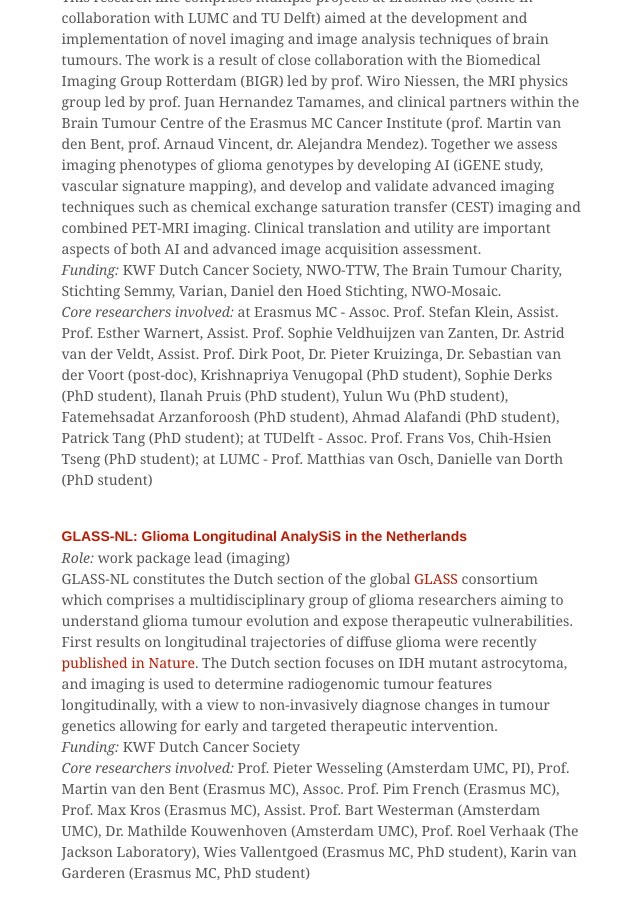
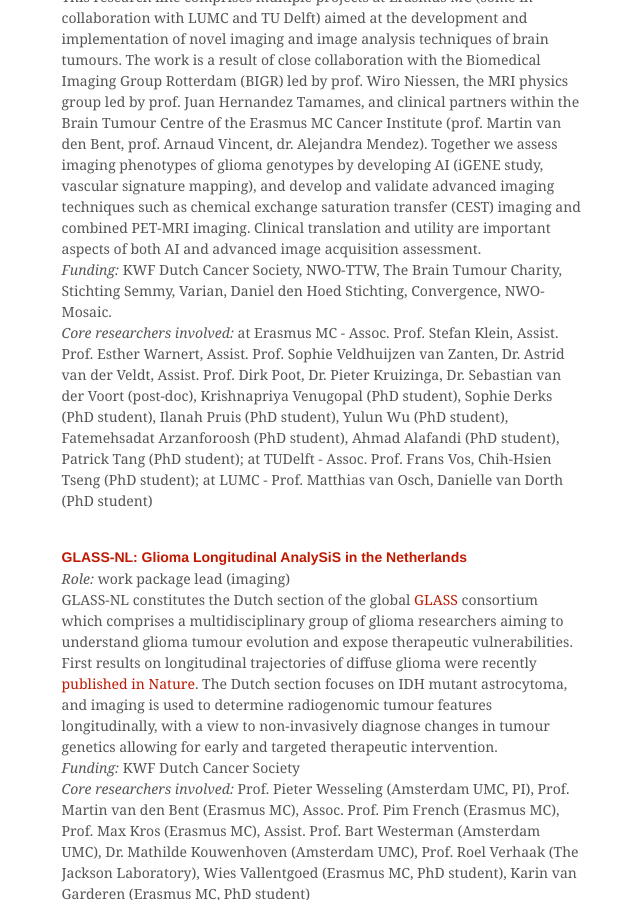
Before and after one commit to marionsmits/marionsmits.github.io, a Jekyll site: the page built from projects.md, in a window 1280 px wide and 900 px high, scrolled down 586 px. Shown: the whole window, without its empty margins (91-731 px from the left). Built offline with Jekyll 4.4.1, drawn with Linux system fonts in a browser that asks for light colours; comment, search, counter and statistics services are not loaded.

Commit message:
Update projects.md

```diff
--- a/projects.md
+++ b/projects.md
@@ -14,7 +14,7 @@
 <br><b>[Advanced imaging and artificial intelligence (AI) in neuro-oncology](https://hersentumorcentrum.nl/wetenschap-en-onderzoek/beeldvormende-diagnostiek/)</b>
 <br><i>Role:</i> principal investigator
 <br>This research line comprises multiple projects at Erasmus MC (some in collaboration with LUMC and TU Delft) aimed at the development and implementation of novel imaging and image analysis techniques of brain tumours. The work is a result of close collaboration with the Biomedical Imaging Group Rotterdam (BIGR) led by prof. Wiro Niessen, the MRI physics group led by prof. Juan Hernandez Tamames, and clinical partners within the Brain Tumour Centre of the Erasmus MC Cancer Institute (prof. Martin van den Bent, prof. Arnaud Vincent, dr. Alejandra Mendez). Together we assess imaging phenotypes of glioma genotypes by developing AI (iGENE study, vascular signature mapping), and develop and validate advanced imaging techniques such as chemical exchange saturation transfer (CEST) imaging and combined PET-MRI imaging. Clinical translation and utility are important aspects of both AI and advanced image acquisition assessment.
-<br><i>Funding:</i> KWF Dutch Cancer Society, NWO-TTW, The Brain Tumour Charity, Stichting Semmy, Varian, Daniel den Hoed Stichting, NWO-Mosaic.
+<br><i>Funding:</i> KWF Dutch Cancer Society, NWO-TTW, The Brain Tumour Charity, Stichting Semmy, Varian, Daniel den Hoed Stichting, Convergence, NWO-Mosaic.
 <br><i>Core researchers involved:</i> at Erasmus MC - Assoc. Prof. Stefan Klein, Assist. Prof. Esther Warnert, Assist. Prof. Sophie Veldhuijzen van Zanten, Dr. Astrid van der Veldt, Assist. Prof. Dirk Poot, Dr. Pieter Kruizinga, Dr. Sebastian van der Voort (post-doc), Krishnapriya Venugopal (PhD student), Sophie Derks (PhD student), Ilanah Pruis (PhD student), Yulun Wu (PhD student), Fatemehsadat Arzanforoosh (PhD student), Ahmad Alafandi (PhD student), Patrick Tang (PhD student); at TUDelft - Assoc. Prof. Frans Vos, Chih-Hsien Tseng (PhD student); at LUMC - Prof. Matthias van Osch, Danielle van Dorth (PhD student)
 
 <br><b>[GLASS-NL: Glioma Longitudinal AnalySiS in the Netherlands](https://www.glass-consortium.org)</b>
```
